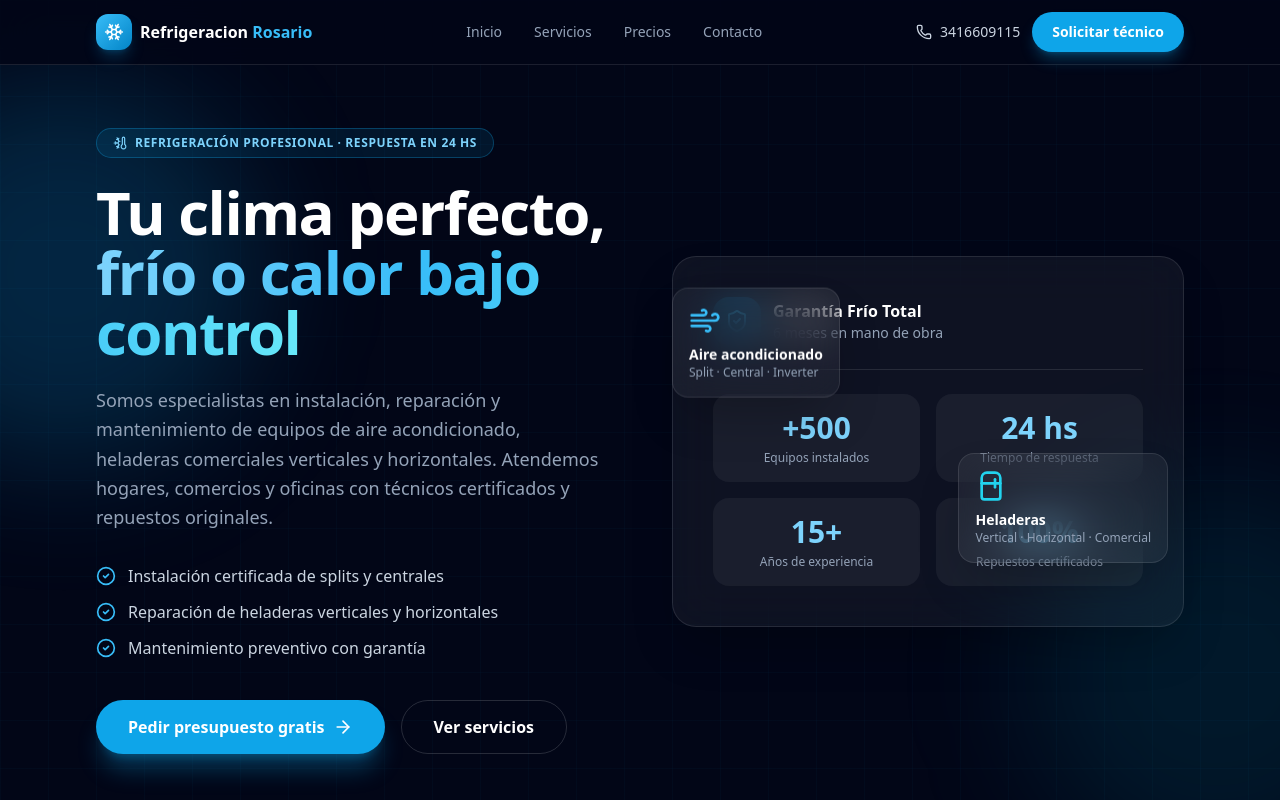
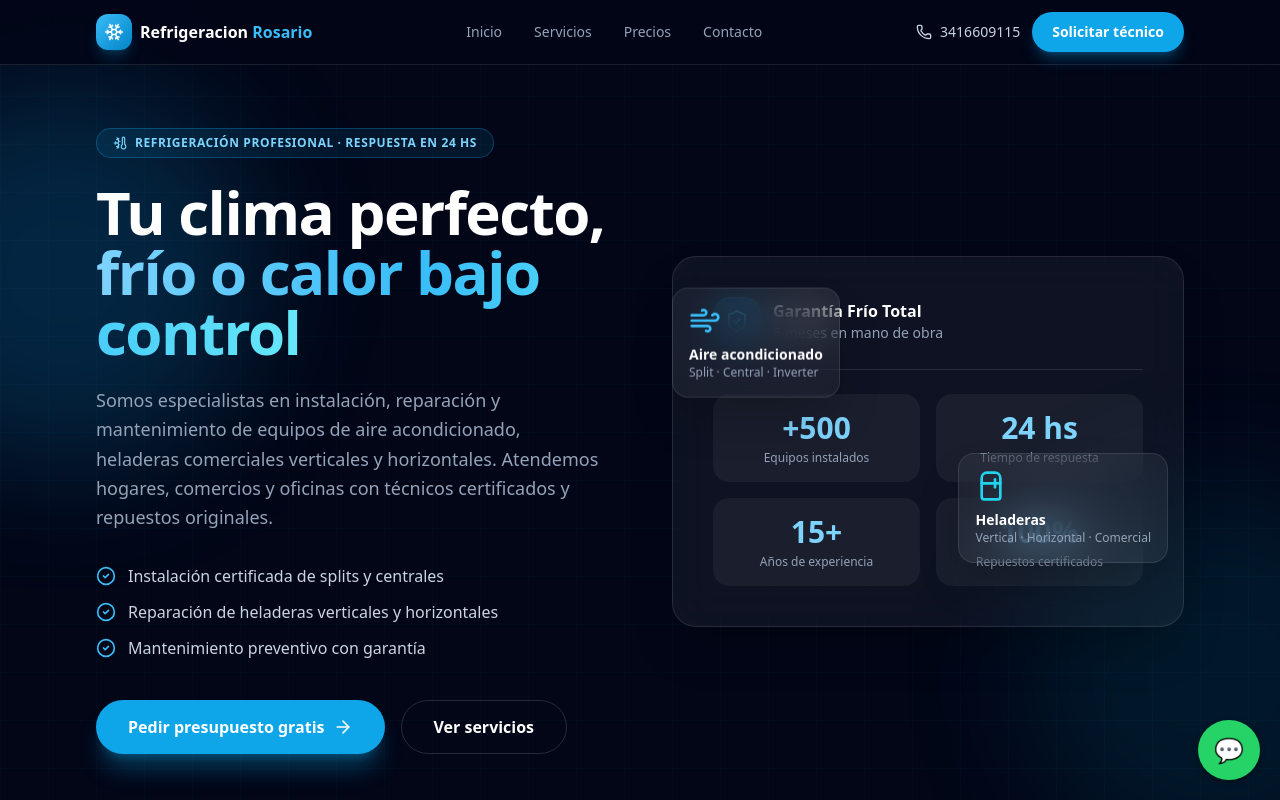
Before and after one commit to fernandobenegas/proyectorCursor, a Next.js app: page / in a window 1280 px wide. Shown: the top 800 px of the page. Built offline with nearby package versions, Linux system fonts and the light colour scheme.

Commit message:
Mejoras en la interfaz

```diff
--- a/app/page.tsx
+++ b/app/page.tsx
@@ -4,6 +4,7 @@ import Features from '@/components/features';
 import Pricing from '@/components/pricing';
 import Contact from '@/components/contact';
 import Footer from '@/components/footer';
+import WhatsAppButton from "../components/WhatsAppButton";
 
 export default function Home() {
   return (
@@ -11,6 +12,7 @@ export default function Home() {
       <Header />
       <main>
         <Hero />
+        <WhatsAppButton />
         <Features />
         <Pricing />
         <Contact />
--- /dev/null
+++ b/components/WhatsAppButton.jsx
@@ -0,0 +1,30 @@
+import React from "react";
+
+export default function WhatsAppButton() {
+  const phone = "549346609115"; // tu número
+  const message = "Hola! Quiero más información sobre Refrigeración Rosario";
+  const url = `https://wa.me/${phone}?text=${encodeURIComponent(message)}`;
+
+  return (
+    <a
+        href={url}
+        target="_blank"
+        rel="noopener noreferrer"
+        style={{
+            position: "fixed",
+            bottom: "20px",
+            right: "20px",
+            backgroundColor: "#25D366",
+            color: "white",
+            padding: "12px 16px",
+            borderRadius: "50%",
+            textDecoration: "none",
+            fontSize: "24px",
+            boxShadow: "0 2px 6px rgba(0,0,0,0.3)"
+        }}
+        >
+        💬
+        </a>
+
+  );
+}
```
